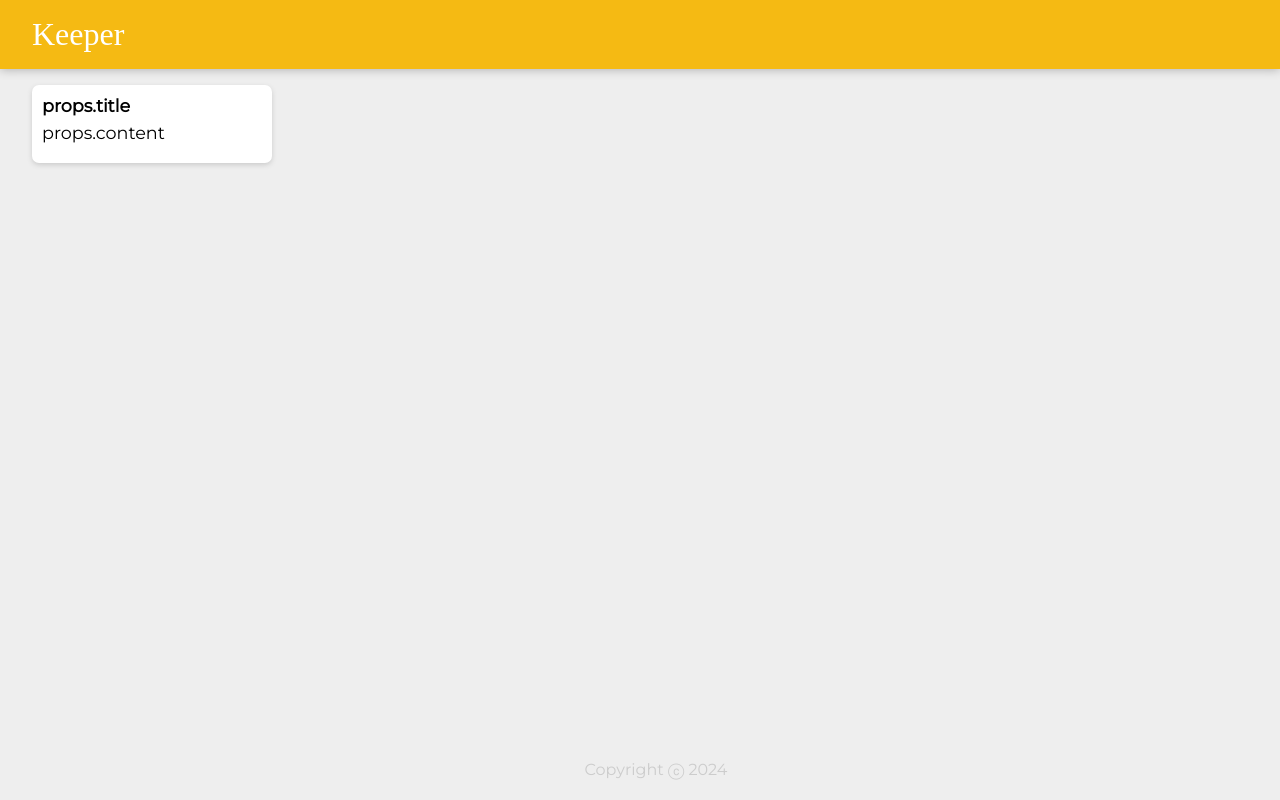
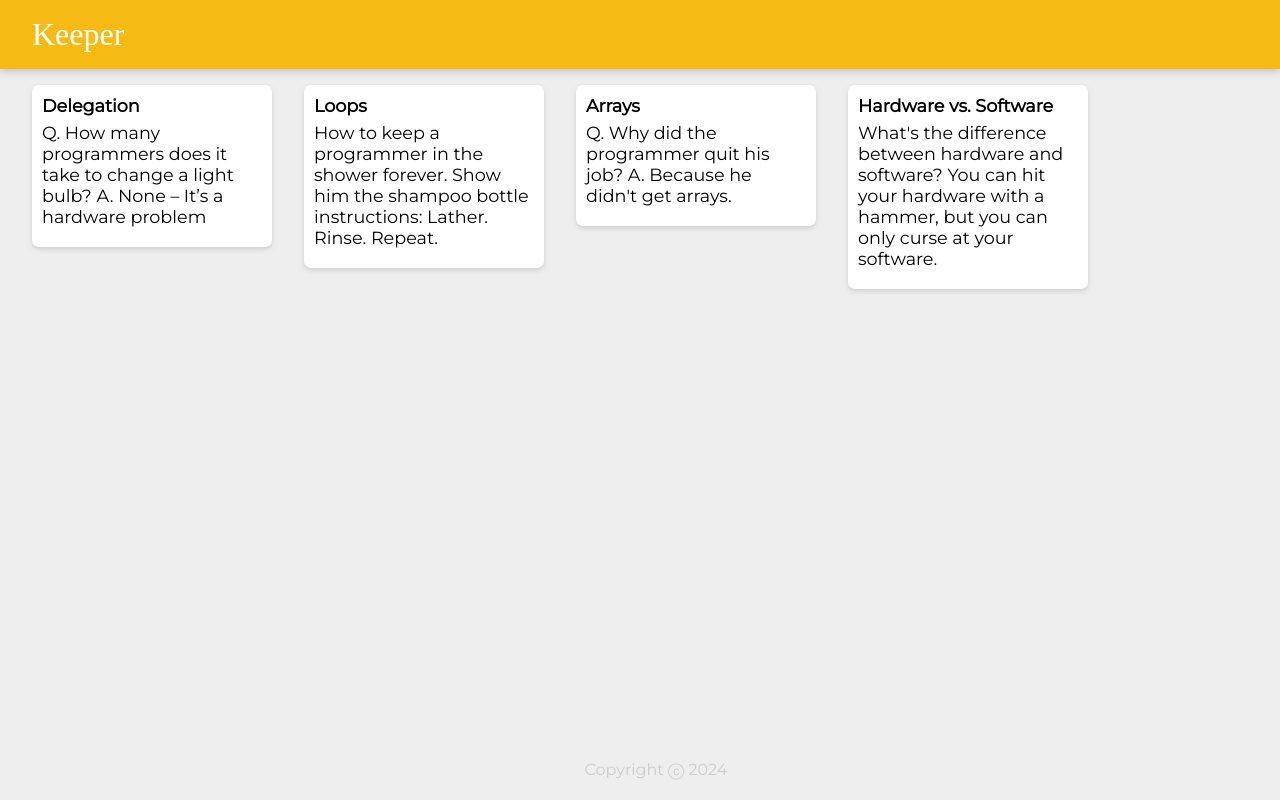
Before and after one commit to JonniiRingo/20-keeper-app-part-2-starting, a React (Vite) app: page / in a window 1280 px wide. Built offline with nearby package versions, Linux system fonts and the light colour scheme; a web font is replaced by a local one.

Commit message:
Intermediate save

```diff
--- a/src/components/App.jsx
+++ b/src/components/App.jsx
@@ -6,16 +6,19 @@
 
 console.log(notes);
 
+
+function  createNotes(noteItem){
+  return <Note key= {noteItem.key}
+    title= {noteItem.title}
+    content={noteItem.content}
+    />
+}
+
 function App() {
   return (
     <div>
       <Header />
-
-      <Note
-        title= "This is the note title"
-        content= "This is the note content"
-      />
-
+      {notes.map(createNotes)}
       <Footer />
     </div>
   );
--- a/src/components/Note.jsx
+++ b/src/components/Note.jsx
@@ -5,8 +5,8 @@
 function Note(props) {
   return (
     <div className="note">
-      <h1>props.title</h1>
-      <p>props.content</p>
+      <h1>{props.title}</h1>
+      <p>{props.content}</p>
 
     </div>
   );
```
Also changed, not shown: props_overview.txt (added).
